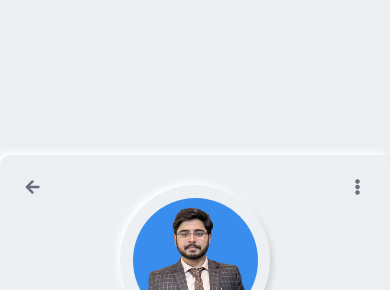
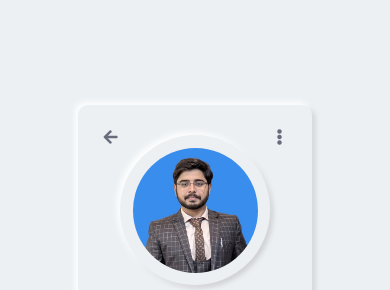
Before and after one commit to Junaid383/Hamza-Portfolio, a plain HTML site: page index.html in a window 390 px wide. Shown: the part 60-350 px from the top of the page. Drawn offline with Linux system fonts and the light colour scheme.

Commit message:
Update style.css

```diff
--- a/css/style.css
+++ b/css/style.css
@@ -230,10 +230,10 @@ body {
     opacity: 1;
     pointer-events: auto;
 }
-@media only screen and (max-width:500px) {
+@media only screen and (max-width:650px) {
     /* For mobile phones: */
     .wrapper {
-      width: 100%;
+      width: 60%;
     }
   }
 
```
